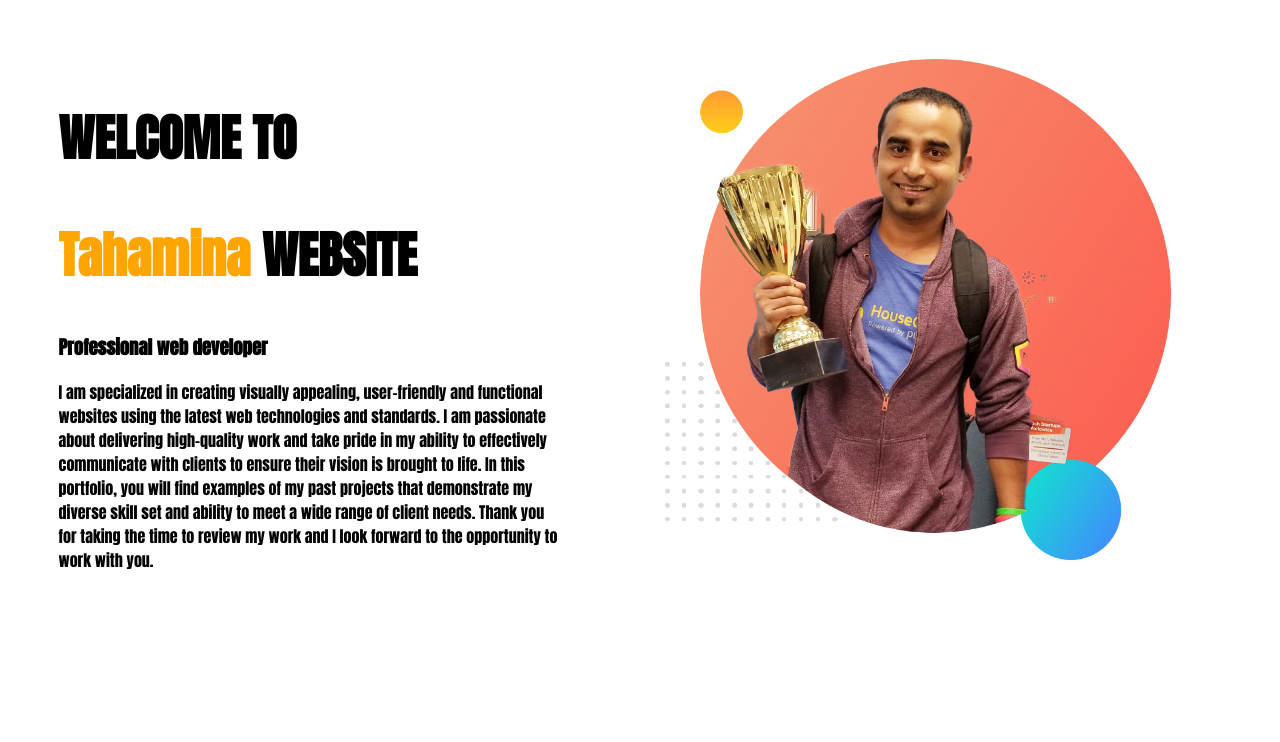
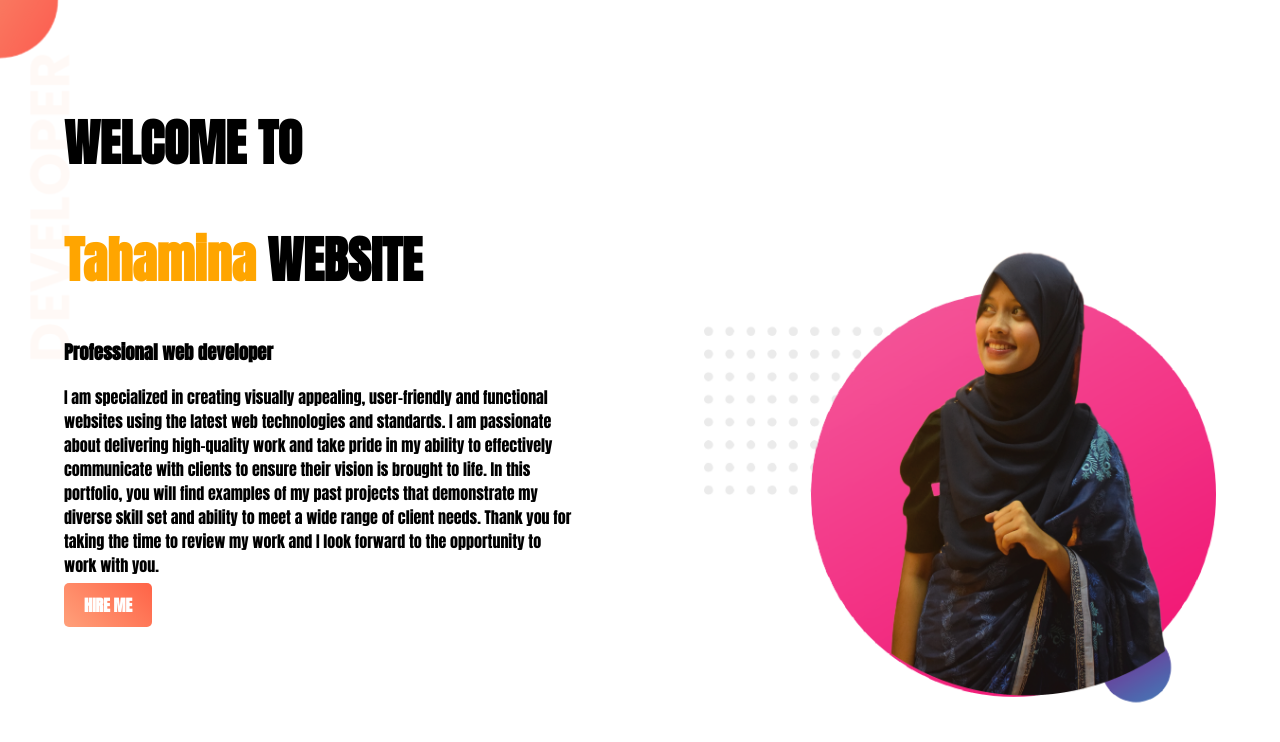
Before and after one commit to T-Safa/my-portfolio, a plain HTML site: page index.html in a window 1280 px wide. Drawn offline with Linux system fonts and the light colour scheme.

Commit message:
added link button

```diff
--- a/index.html
+++ b/index.html
@@ -11,17 +11,20 @@
     <link rel="stylesheet" href="style.css">
 </head>
 <body>
-    <section>
+    <section class="top-banner">
 <div class="half-width">
     <h1>WELCOME TO</h1>
     <h1><span class="name-highlight">Tahamina</span>  WEBSITE</h1>
     <h3>Professional web developer</h3>
     <p>I am specialized in creating visually appealing, user-friendly and functional websites using the latest web technologies and standards. I am passionate about delivering high-quality work and take pride in my ability to effectively communicate with clients to ensure their vision is brought to life. In this portfolio, you will find examples of my past projects that demonstrate my diverse skill set and ability to meet a wide range of client needs. Thank you for taking the time to review my work and I look forward to the opportunity to work with you.</p>
+     <a class="link-button" target="_blank" href="https://www.linkedin.com/in/tahamina-nasrin-safa-b282811ba">HIRE ME</a>
+
 </div>
 <div class="half-width">
-    <img src="images/jhankar.png" alt="">
+    <img src="images/safa.png" alt="">
 </div>
 
     </section>
+
 </body>
 </html>
--- a/style.css
+++ b/style.css
@@ -1,5 +1,6 @@
 body{
     font-family: 'Anton', sans-serif;
+    margin: 0%;
 }
 h1{
     font-size: 50px;
@@ -10,9 +11,24 @@ h1{
 .half-width{
     width: 40%;
     float: left;
-    margin: 2%;
+    margin: 3%;
     padding: 2%;
 }
 .half-width img{
     width: 100%;
 }
+.top-banner{
+    background-image: url("images/top-banner.png");
+    background-repeat: no-repeat;
+}
+section{
+    height: 500px;
+}
+.link-button{
+    text-decoration: none;
+    background-image: linear-gradient(45deg,lightSalmon,tomato);
+    padding: 10px 20px;
+    border-radius: 5px;
+    color: white;
+    font-weight: bold;
+}
```
Also changed, not shown: images/safa.png (added).
